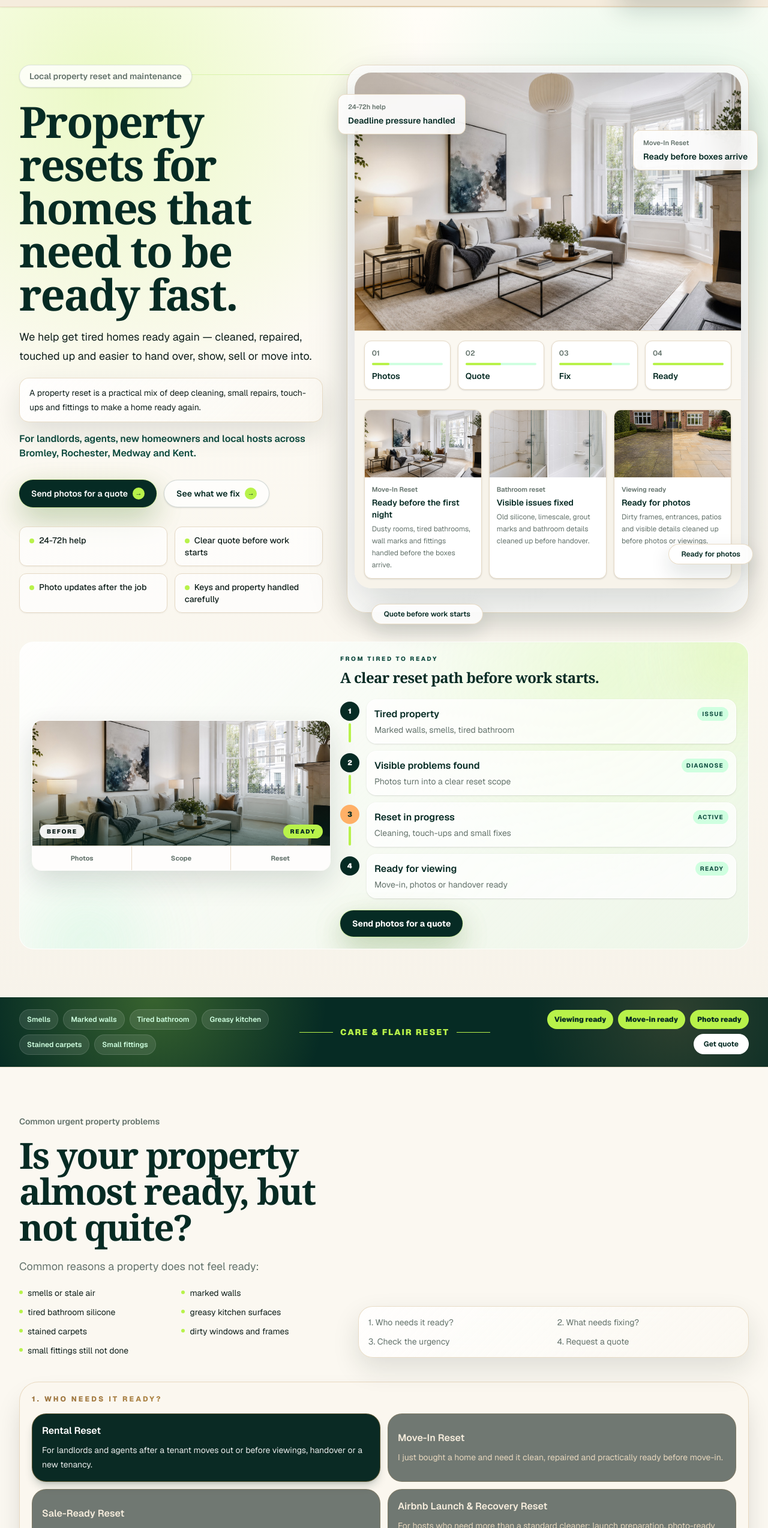
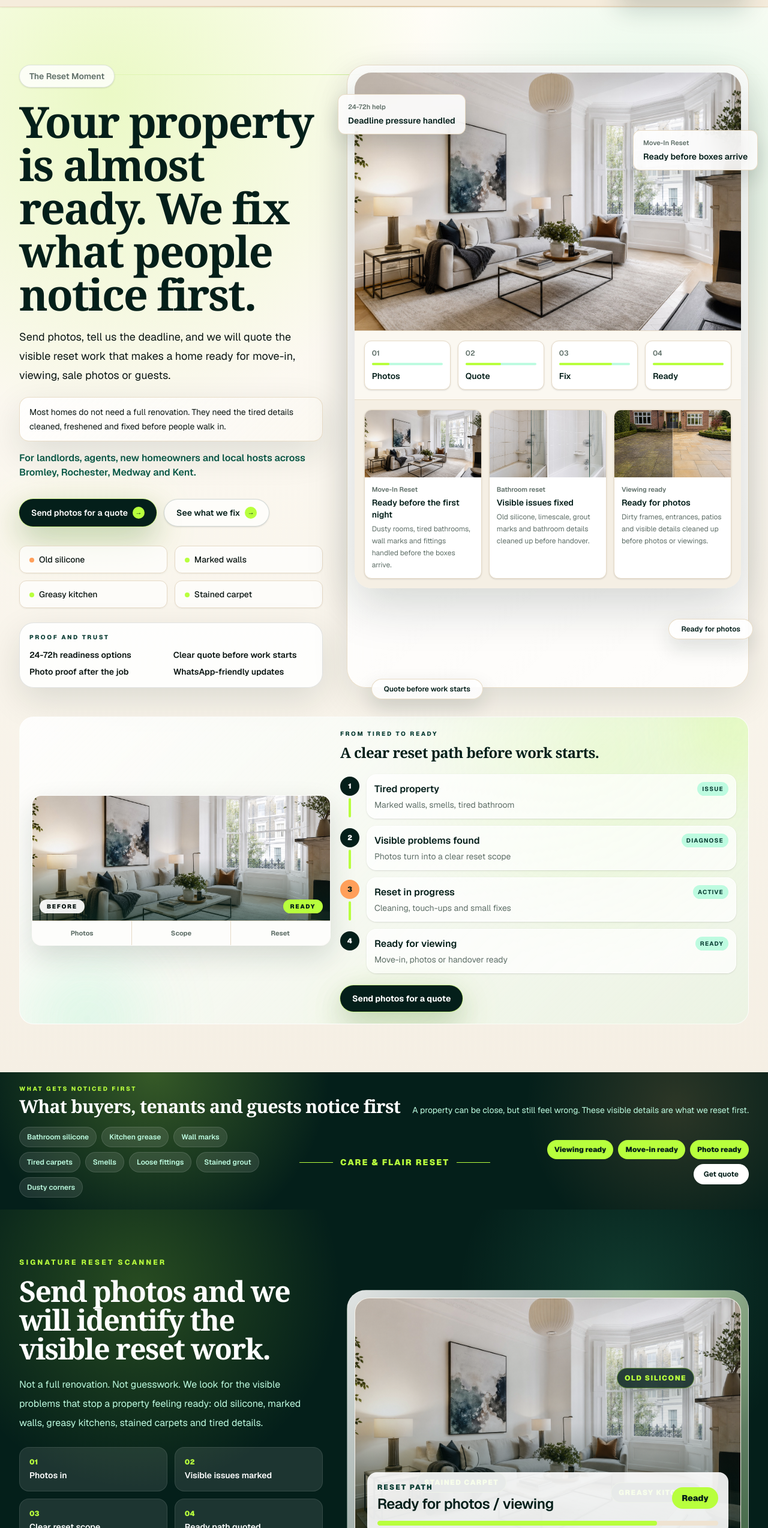
Before and after one commit to RomanKozhushko/Careandflair, a Next.js app: page / in a window 1280 px wide. Shown: the part 58-2606 px from the top of the page at 60% size. Built offline with nearby package versions, Linux system fonts and the light colour scheme; no server answers.

Commit message:
Rebuild homepage as cinematic reset experience

```diff
--- a/src/app/globals.css
+++ b/src/app/globals.css
@@ -1,29 +1,34 @@
 @import "tailwindcss";
 
 :root {
-  --cf-bg: #F7F3EA;
+  --cf-bg: #F5EFE4;
   --cf-bg-soft: #FBF8F1;
   --cf-bg-bright: #FFFDF7;
+  --cf-cream-2: #EFE3D1;
   --cf-card: rgba(255,255,255,0.78);
   --cf-card-solid: #FFFFFF;
-  --cf-deep-green: #062B24;
-  --cf-green: #0D4A3E;
-  --cf-green-2: #0D4A3E;
-  --cf-text: #10201C;
-  --cf-muted: #64736C;
+  --cf-white: #FFFFFF;
+  --cf-glass-strong: rgba(255,255,255,0.9);
+  --cf-deep: #041F1A;
+  --cf-deep-green: #041F1A;
+  --cf-green: #073B32;
+  --cf-green-2: #0B5A48;
+  --cf-text: #0C1714;
+  --cf-muted: #5F6F68;
   --cf-line: #E6DAC6;
-  --cf-lime: #B8F24A;
-  --cf-lime-strong: #9BE22D;
-  --cf-mint: #CFFFE0;
-  --cf-mint-strong: #76E7B2;
-  --cf-coral: #FFB067;
-  --cf-brass: #B88A3B;
+  --cf-lime: #B8FF3D;
+  --cf-lime-strong: #93E600;
+  --cf-mint: #BDFBE0;
+  --cf-mint-strong: #62E6AD;
+  --cf-coral: #FF9F5A;
+  --cf-brass: #B98A3D;
   --cf-brass-soft: #E4C98F;
   --cf-glass: rgba(255,255,255,0.72);
   --cf-dark-glass: rgba(6,43,36,0.82);
-  --cf-shadow-soft: 0 18px 45px rgba(16, 32, 28, 0.12);
-  --cf-shadow-lift: 0 30px 80px rgba(16,32,28,0.22);
-  --cf-glow-lime: 0 0 0 1px rgba(184,242,74,0.35), 0 18px 50px rgba(184,242,74,0.18);
+  --cf-shadow-soft: 0 20px 60px rgba(4,31,26,0.12);
+  --cf-shadow-lift: 0 30px 80px rgba(4,31,26,0.22);
+  --cf-shadow-deep: 0 35px 100px rgba(4,31,26,0.24);
+  --cf-glow-lime: 0 0 0 1px rgba(184,255,61,0.45), 0 20px 70px rgba(184,255,61,0.25);
   --background: var(--cf-bg);
   --foreground: var(--cf-text);
   --brand-green: var(--cf-deep-green);
@@ -195,6 +200,23 @@ h3,
   animation: cf-pulse-once 1.35s ease-out both;
 }
 
+.scanner-line {
+  position: absolute;
+  inset-block: 0;
+  width: 3px;
+  background: linear-gradient(180deg, transparent, var(--cf-lime), transparent);
+  box-shadow: 0 0 28px rgba(184, 255, 61, 0.76);
+  animation: cf-scan 3.4s ease-in-out infinite;
+}
+
+.scan-reveal-tag {
+  animation: cf-tag-pop 3.4s ease-in-out infinite;
+}
+
+.float-soft {
+  animation: cf-float-soft 5.6s ease-in-out infinite;
+}
+
 .reveal-on-scroll {
   animation: cf-reveal 0.7s ease both;
   animation-timeline: view();
@@ -261,6 +283,43 @@ h3,
   }
 }
 
+@keyframes cf-scan {
+  0%, 10% {
+    left: 8%;
+    opacity: 0;
+  }
+  18%, 78% {
+    opacity: 1;
+  }
+  90%, 100% {
+    left: 92%;
+    opacity: 0;
+  }
+}
+
+@keyframes cf-tag-pop {
+  0%, 18% {
+    opacity: 0;
+    transform: translateY(8px) scale(0.96);
+  }
+  30%, 78% {
+    opacity: 1;
+    transform: translateY(0) scale(1);
+  }
+  92%, 100% {
+    opacity: 0.72;
+  }
+}
+
+@keyframes cf-float-soft {
+  0%, 100% {
+    transform: translate3d(0, 0, 0);
+  }
+  50% {
+    transform: translate3d(0, -8px, 0);
+  }
+}
+
 @media (max-width: 767px) {
   * {
     scroll-behavior: auto !important;
@@ -275,6 +334,9 @@ h3,
   .reveal-on-scroll,
   .progress-sheen,
   .status-pulse-once,
+  .scanner-line,
+  .scan-reveal-tag,
+  .float-soft,
   .group:hover,
   [class*="hover\\:-translate-y"],
   [class*="hover\\:shadow"],
@@ -358,7 +420,10 @@ h3,
   .reveal-on-scroll,
   .progress-sheen,
   .progress-sheen::after,
-  .status-pulse-once {
+  .status-pulse-once,
+  .scanner-line,
+  .scan-reveal-tag,
+  .float-soft {
     transition: none;
     animation: none;
   }
--- a/src/app/page.tsx
+++ b/src/app/page.tsx
@@ -8,6 +8,7 @@ import { HeroSection } from "@/homepage/HeroSection";
 import { HowItWorksSection } from "@/homepage/HowItWorksSection";
 import { LazyInteractiveConversionCore } from "@/homepage/LazyInteractiveConversionCore";
 import { ResetPackagesSection } from "@/homepage/ResetPackagesSection";
+import { ResetScanner } from "@/homepage/ResetScanner";
 import { TrustBadges } from "@/homepage/TrustBadges";
 import { TransformationStrip } from "@/homepage/TransformationStrip";
 import { Footer } from "@/layout/Footer";
@@ -33,12 +34,13 @@ export default async function Home() {
       <main>
         <HeroSection content={content} />
         <TransformationStrip />
+        <ResetScanner image="/images/generated/hero-living-room-reset.jpg" />
+        <FlairSolutionsGrid content={content} />
+        <BeforeAfterPreview content={content} />
+        <HowItWorksSection content={content} />
         <LazyInteractiveConversionCore />
-        <FlairSolutionsGrid content={content} />
         <ResetPackagesSection content={content} />
         <TrustBadges content={content} />
-        <BeforeAfterPreview content={content} />
-        <HowItWorksSection content={content} />
         <GuardianPlansSection content={content} />
         <AreasServedSection content={content} />
         <FAQSection content={content} />
--- a/src/homepage/BeforeAfterPreview.tsx
+++ b/src/homepage/BeforeAfterPreview.tsx
@@ -13,31 +13,31 @@ export function BeforeAfterPreview({ content }: { content?: ContentBundle }) {
   if (!strongestItem) return null;
 
   return (
-    <section id="before-after" className="relative overflow-hidden bg-[var(--cf-bg-bright)] px-4 py-16 sm:px-6 lg:px-8">
-      <div className="absolute inset-0 bg-[radial-gradient(circle_at_10%_12%,rgba(118,231,178,0.18),transparent_24%),radial-gradient(circle_at_82%_18%,rgba(184,242,74,0.18),transparent_22%)]" />
+    <section id="before-after" className="relative overflow-hidden bg-[var(--cf-deep)] px-4 py-20 text-white sm:px-6 lg:px-8">
+      <div className="absolute inset-0 bg-[radial-gradient(circle_at_10%_12%,rgba(118,231,178,0.2),transparent_24%),radial-gradient(circle_at_82%_18%,rgba(184,255,61,0.2),transparent_22%)]" />
       <div className="mx-auto max-w-7xl">
         <div className="relative grid gap-6 lg:grid-cols-[0.82fr_1.18fr] lg:items-end">
-          <SectionHeader eyebrow="Before someone books a viewing" title="Proof you can see." subtitle="Most properties do not need a full renovation. They need the visible problems fixed first." />
-          <div className="light-glass-panel rounded-3xl px-5 py-4 text-sm font-semibold leading-6 text-[var(--cf-text)]">
+          <SectionHeader eyebrow="Before someone books a viewing" title="Proof you can see." subtitle="Most properties do not need a full renovation. They need the visible problems fixed first." light />
+          <div className="rounded-3xl border border-white/12 bg-white/10 px-5 py-4 text-sm font-semibold leading-6 text-[var(--cf-mint)] backdrop-blur">
             {section.subtitle}
           </div>
         </div>
 
-        <div className="glass-card relative mt-8 grid gap-8 overflow-hidden rounded-[2rem] p-4 sm:p-6 lg:grid-cols-[1.12fr_0.88fr] lg:items-center">
+        <div className="relative mt-8 grid gap-8 overflow-hidden rounded-[2rem] border border-white/12 bg-white/10 p-4 shadow-[var(--cf-shadow-deep)] backdrop-blur sm:p-6 lg:grid-cols-[1.12fr_0.88fr] lg:items-center">
           <BeforeAfterSlider item={strongestItem} />
           <div className="p-2 sm:p-4">
             <p className="brand-label text-xs brass-text">Common property problem</p>
-            <h3 className="mt-3 text-3xl font-semibold tracking-tight text-[var(--cf-deep-green)]">{strongestItem.title}</h3>
-            <p className="mt-2 text-sm font-semibold uppercase tracking-[0.16em] text-[var(--cf-muted)]">{strongestItem.category} · {strongestItem.location}</p>
+            <h3 className="mt-3 text-3xl font-semibold tracking-tight text-white">{strongestItem.title}</h3>
+            <p className="mt-2 text-sm font-semibold uppercase tracking-[0.16em] text-[var(--cf-mint)]">{strongestItem.category} · {strongestItem.location}</p>
             <div className="mt-5 flex flex-wrap gap-2">
               {["Viewing ready", "Move-in ready", "Photo ready", "Guest-ready recovery"].map((badge, index) => (
                 <span key={badge} className={`rounded-full px-4 py-2 text-sm font-semibold text-[var(--cf-deep-green)] ${index === 0 ? "status-pulse-once bg-[var(--cf-lime)]" : "bg-[var(--cf-mint)]"}`}>{badge}</span>
               ))}
             </div>
-            <div className="mt-5 grid gap-3 text-sm leading-6 text-[var(--cf-muted)]">
-              <p><span className="font-semibold text-[var(--cf-deep-green)]">Problem:</span> {strongestItem.problem}</p>
-              <p><span className="font-semibold text-[var(--cf-deep-green)]">Solution:</span> {strongestItem.solution}</p>
-              <p><span className="font-semibold text-[var(--cf-deep-green)]">Result:</span> {strongestItem.result}</p>
+            <div className="mt-5 grid gap-3 text-sm leading-6 text-[var(--cf-mint)]">
+              <p><span className="font-semibold text-white">Problem:</span> {strongestItem.problem}</p>
+              <p><span className="font-semibold text-white">Solution:</span> {strongestItem.solution}</p>
+              <p><span className="font-semibold text-white">Result:</span> {strongestItem.result}</p>
             </div>
             <div className="mt-6 flex flex-col gap-3 sm:flex-row">
               <Link href="/before-after" className="inline-flex justify-center rounded-full border border-[rgba(8,47,40,0.18)] bg-white/72 px-6 py-3 text-sm font-semibold text-[var(--cf-deep-green)] transition hover:border-[var(--cf-lime)] hover:bg-white">
--- a/src/homepage/HeroSection.tsx
+++ b/src/homepage/HeroSection.tsx
@@ -18,19 +18,28 @@ export function HeroSection({ content }: { content?: ContentBundle }) {
       <div className="absolute left-0 top-28 hidden h-px w-full bg-gradient-to-r from-transparent via-[rgba(183,232,106,0.7)] to-transparent lg:block" />
       <div className="relative mx-auto grid max-w-7xl gap-10 px-4 py-12 sm:px-6 lg:grid-cols-[0.86fr_1.14fr] lg:px-8 lg:pb-12 lg:pt-24">
         <div className="self-center">
-          <p className="inline-flex rounded-full border border-[rgba(8,47,40,0.12)] bg-white/78 px-4 py-2 text-sm font-semibold text-[var(--cf-muted)] shadow-sm">{section.eyebrow}</p>
-          <h1 className="mt-5 max-w-4xl text-4xl font-semibold tracking-[-0.03em] sm:text-6xl lg:text-7xl">{section.headline}</h1>
-          <p className="mt-5 max-w-2xl text-base leading-7 text-[var(--cf-text)] sm:text-lg sm:leading-8">{section.subheadline}</p>
-          {section.explanation ? <p className="light-glass-panel mt-5 max-w-2xl rounded-2xl px-4 py-3 text-sm leading-6 text-[var(--cf-text)]">{section.explanation}</p> : null}
+          <p className="inline-flex rounded-full border border-[rgba(8,47,40,0.12)] bg-white/78 px-4 py-2 text-sm font-semibold text-[var(--cf-muted)] shadow-sm">The Reset Moment</p>
+          <h1 className="mt-5 max-w-4xl text-4xl font-semibold tracking-[-0.03em] sm:text-6xl lg:text-7xl">Your property is almost ready. We fix what people notice first.</h1>
+          <p className="mt-5 max-w-2xl text-base leading-7 text-[var(--cf-text)] sm:text-lg sm:leading-8">Send photos, tell us the deadline, and we will quote the visible reset work that makes a home ready for move-in, viewing, sale photos or guests.</p>
+          {section.explanation ? <p className="light-glass-panel mt-5 max-w-2xl rounded-2xl px-4 py-3 text-sm leading-6 text-[var(--cf-text)]">Most homes do not need a full renovation. They need the tired details cleaned, freshened and fixed before people walk in.</p> : null}
           <p className="mt-4 max-w-2xl text-sm font-semibold leading-6 text-[var(--cf-green-2)] sm:text-base">{siteSettings.brandLine}</p>
           <div className="mt-8 flex flex-col gap-3 sm:flex-row"><CtaButton cta={primaryCta} className="cta-glow" /><CtaButton cta={secondaryCta} variant="secondary" /></div>
           <div className="mt-8 grid gap-3 sm:grid-cols-2">
-            {(section.trustBadges ?? []).slice(0, 4).map((badge, index) => (
+            {["Old silicone", "Marked walls", "Greasy kitchen", "Stained carpet"].map((badge, index) => (
               <div key={badge} className="interactive-border rounded-xl border border-[var(--cf-line)] bg-white/70 px-4 py-3 text-sm font-medium text-[var(--cf-text)] shadow-sm shadow-[#0a2a24]/5">
-                <span className="mr-2 inline-block h-2 w-2 rounded-full bg-[var(--cf-lime)] align-middle" aria-hidden="true" />
-                {index === 0 ? "24-72h help" : badge}
+                <span className={`mr-2 inline-block h-2 w-2 rounded-full align-middle ${index === 0 ? "bg-[var(--cf-coral)]" : "bg-[var(--cf-lime)]"}`} aria-hidden="true" />
+                {badge}
               </div>
             ))}
+          </div>
+          <div className="float-soft mt-6 rounded-[1.5rem] border border-[rgba(6,31,26,0.12)] bg-white/86 p-4 shadow-[var(--cf-shadow-soft)]">
+            <p className="brand-label text-[10px] text-[var(--cf-green)]">Proof and trust</p>
+            <div className="mt-3 grid gap-2 text-sm font-semibold text-[var(--cf-text)] sm:grid-cols-2">
+              <span>24-72h readiness options</span>
+              <span>Clear quote before work starts</span>
+              <span>Photo proof after the job</span>
+              <span>WhatsApp-friendly updates</span>
+            </div>
           </div>
         </div>
 
--- a/src/homepage/HowItWorksSection.tsx
+++ b/src/homepage/HowItWorksSection.tsx
@@ -5,13 +5,13 @@ import { SectionHeader } from "@/ui/SectionHeader";
 export function HowItWorksSection({ content }: { content?: ContentBundle }) {
   const { findSection } = createContentHelpers(content);
   const section = findSection("how-it-works");
-  const steps = section.steps ?? [];
+  const steps = [...(section.steps ?? []), { title: "You receive photo proof", description: "We send clear photos so you can see the property is ready before the next step." }];
 
   return (
     <section className="bg-[var(--cf-bg)] px-4 py-20 sm:px-6 lg:px-8">
       <div className="mx-auto max-w-7xl">
         <SectionHeader eyebrow="Simple process" title={section.title} subtitle={section.subtitle} align="center" />
-        <div className="relative mt-10 grid gap-4 md:grid-cols-4">
+        <div className="relative mt-10 grid gap-4 md:grid-cols-5">
           <div className="lime-accent absolute left-[12%] right-[12%] top-5 hidden h-1 rounded-full md:block" />
           {steps.map((step, index) => (
             <article key={step.title} className="reveal-on-scroll soft-3d-card relative rounded-xl border border-[var(--cf-line)] bg-white p-5 shadow-sm shadow-[#0a2a24]/5" style={{ animationDelay: `${index * 80}ms` }}>
--- a/src/homepage/InteractiveConversionCore.tsx
+++ b/src/homepage/InteractiveConversionCore.tsx
@@ -31,9 +31,9 @@ export function InteractiveConversionCore() {
       <div className="mx-auto max-w-7xl">
         <div className="grid gap-8 lg:grid-cols-[0.9fr_1.1fr] lg:items-end">
           <div>
-            <p className="text-sm font-semibold text-[var(--cf-muted)]">{config.eyebrow}</p>
-            <h2 className="mt-4 text-4xl font-semibold tracking-[-0.035em] sm:text-5xl lg:text-6xl">{config.title}</h2>
-            <p className="mt-5 max-w-2xl text-base leading-8 text-[var(--cf-muted)] sm:text-lg">{config.subtitle}</p>
+            <p className="text-sm font-semibold text-[var(--cf-green)]">Quote builder entry</p>
+            <h2 className="mt-4 text-4xl font-semibold tracking-[-0.035em] sm:text-5xl lg:text-6xl">Not sure what the property needs?</h2>
+            <p className="mt-5 max-w-2xl text-base leading-8 text-[var(--cf-muted)] sm:text-lg">Pick the visible problems and we will suggest the reset path before you send the quote request.</p>
             {config.commonReasons?.length ? (
               <ul className="mt-4 grid max-w-2xl gap-2 text-sm leading-6 text-[var(--cf-text)] sm:grid-cols-2">
                 {config.commonReasons.map((reason: string) => (
@@ -46,10 +46,10 @@ export function InteractiveConversionCore() {
             ) : null}
           </div>
           <div className="light-glass-panel grid gap-3 rounded-[1.5rem] p-4 text-sm text-[var(--cf-muted)] sm:grid-cols-2">
-            <span>{config.steps.mode}</span>
-            <span>{config.steps.problems}</span>
-            <span>{config.steps.score}</span>
-            <span>{config.steps.recommendation}</span>
+            <span className="rounded-xl bg-[var(--cf-mint)] px-3 py-2 font-semibold text-[var(--cf-green)]">{config.steps.mode}</span>
+            <span className="rounded-xl bg-white px-3 py-2">{config.steps.problems}</span>
+            <span className="rounded-xl bg-white px-3 py-2">{config.steps.score}</span>
+            <span className="rounded-xl bg-[var(--cf-lime)] px-3 py-2 font-black text-[var(--cf-deep)]">Your reset path</span>
           </div>
         </div>
 
--- /dev/null
+++ b/src/homepage/ResetScanner.tsx
@@ -0,0 +1,80 @@
+import Link from "next/link";
+import { VisualMedia } from "@/ui/VisualMedia";
+
+type ResetScannerProps = {
+  image?: string;
+};
+
+const scanTags = [
+  { label: "marked wall", className: "left-[10%] top-[18%]" },
+  { label: "old silicone", className: "right-[12%] top-[28%]" },
+  { label: "stained carpet", className: "left-[16%] bottom-[22%]" },
+  { label: "greasy kitchen", className: "right-[10%] bottom-[18%]" },
+];
+
+export function ResetScanner({ image }: ResetScannerProps) {
+  return (
+    <section className="relative overflow-hidden bg-[var(--cf-deep)] px-4 py-20 text-white sm:px-6 lg:px-8">
+      <div className="absolute inset-0 bg-[radial-gradient(circle_at_18%_18%,rgba(184,255,61,0.2),transparent_28%),radial-gradient(circle_at_82%_20%,rgba(98,230,173,0.14),transparent_24%)]" />
+      <div className="relative mx-auto grid max-w-7xl gap-10 lg:grid-cols-[0.86fr_1.14fr] lg:items-center">
+        <div>
+          <p className="brand-label text-xs text-[var(--cf-lime)]">Signature reset scanner</p>
+          <h2 className="mt-4 text-4xl font-semibold tracking-[-0.035em] sm:text-5xl">Send photos and we will identify the visible reset work.</h2>
+          <p className="mt-5 max-w-2xl text-base leading-8 text-[var(--cf-mint)]">
+            Not a full renovation. Not guesswork. We look for the visible problems that stop a property feeling ready: old silicone, marked walls, greasy kitchens, stained carpets and tired details.
+          </p>
+          <div className="mt-6 grid gap-3 sm:grid-cols-2">
+            {["Photos in", "Visible issues marked", "Clear reset scope", "Ready path quoted"].map((item, index) => (
+              <div key={item} className="rounded-2xl border border-white/10 bg-white/10 p-4">
+                <p className="text-xs font-black text-[var(--cf-lime)]">0{index + 1}</p>
+                <p className="mt-1 text-sm font-semibold text-white">{item}</p>
+              </div>
+            ))}
+          </div>
+          <Link href="/quote" className="cta-glow mt-8 inline-flex rounded-full bg-[var(--cf-lime)] px-6 py-3 text-sm font-black text-[var(--cf-deep)] transition hover:-translate-y-0.5 hover:bg-[var(--cf-lime-strong)]">
+            Send photos for a quote
+          </Link>
+        </div>
+
+        <div className="ad-depth-scene">
+          <div className="reset-journey-card relative overflow-hidden rounded-[2rem] border border-white/18 bg-white/10 p-3 shadow-[var(--cf-shadow-deep)] transition duration-300">
+            <div className="absolute inset-0 bg-[linear-gradient(115deg,rgba(255,255,255,0.16),transparent_42%,rgba(184,255,61,0.12))]" />
+            <div className="relative overflow-hidden rounded-[1.55rem] border border-white/20 bg-[var(--cf-bg)]">
+              <VisualMedia
+                src={image}
+                alt="Property reset scanner visual"
+                label="Reset scanner property visual"
+                className="h-[26rem]"
+                imageClassName="object-cover saturate-[0.96]"
+                sizes="(min-width: 1024px) 48vw, 92vw"
+              />
+              <div className="absolute inset-0 bg-gradient-to-t from-[rgba(4,31,26,0.8)] via-[rgba(4,31,26,0.12)] to-transparent" />
+              <div className="scanner-line" aria-hidden="true" />
+              {scanTags.map((tag, index) => (
+                <span
+                  key={tag.label}
+                  className={`scan-reveal-tag absolute ${tag.className} rounded-full border border-[var(--cf-lime)]/40 bg-[var(--cf-deep)]/82 px-3 py-2 text-xs font-black uppercase tracking-[0.12em] text-[var(--cf-lime)] shadow-[0_14px_34px_rgba(4,31,26,0.24)] backdrop-blur`}
+                  style={{ animationDelay: `${index * 180}ms` }}
+                >
+                  {tag.label}
+                </span>
+              ))}
+              <div className="absolute bottom-5 left-5 right-5 rounded-2xl border border-white/18 bg-white/90 p-4 text-[var(--cf-deep)] shadow-xl">
+                <div className="flex flex-col gap-3 sm:flex-row sm:items-center sm:justify-between">
+                  <div>
+                    <p className="text-xs font-black uppercase tracking-[0.16em] text-[var(--cf-green)]">Reset path</p>
+                    <p className="mt-1 text-2xl font-semibold tracking-tight">Ready for photos / viewing</p>
+                  </div>
+                  <span className="rounded-full bg-[var(--cf-lime)] px-4 py-2 text-sm font-black">Ready</span>
+                </div>
+                <div className="mt-3 h-2 overflow-hidden rounded-full bg-[var(--cf-cream-2)]">
+                  <div className="progress-sheen h-full w-[82%] rounded-full bg-[var(--cf-lime)]" />
+                </div>
+              </div>
+            </div>
+          </div>
+        </div>
+      </div>
+    </section>
+  );
+}
--- a/src/homepage/TransformationStrip.tsx
+++ b/src/homepage/TransformationStrip.tsx
@@ -1,16 +1,24 @@
 import Link from "next/link";
 
-const problems = ["Smells", "Marked walls", "Tired bathroom", "Greasy kitchen", "Stained carpets", "Small fittings"];
+const problems = ["Bathroom silicone", "Kitchen grease", "Wall marks", "Tired carpets", "Smells", "Loose fittings", "Stained grout", "Dusty corners"];
 const results = ["Viewing ready", "Move-in ready", "Photo ready"];
 
 export function TransformationStrip() {
   return (
     <section className="relative overflow-hidden bg-[var(--cf-deep-green)] px-4 py-5 text-white sm:px-6 lg:px-8">
       <div className="absolute inset-0 bg-[radial-gradient(circle_at_20%_0%,rgba(184,242,74,0.28),transparent_28%),radial-gradient(circle_at_88%_24%,rgba(255,176,103,0.16),transparent_22%)]" />
-      <div className="relative mx-auto grid max-w-7xl gap-4 lg:grid-cols-[1fr_auto_0.92fr] lg:items-center">
+      <div className="relative mx-auto max-w-7xl">
+        <div className="mb-4 flex flex-col gap-2 sm:flex-row sm:items-end sm:justify-between">
+          <div>
+            <p className="brand-label text-[10px] text-[var(--cf-lime)]">What gets noticed first</p>
+            <h2 className="mt-1 text-2xl font-semibold tracking-tight sm:text-3xl">What buyers, tenants and guests notice first</h2>
+          </div>
+          <p className="max-w-xl text-sm leading-6 text-[var(--cf-mint)]">A property can be close, but still feel wrong. These visible details are what we reset first.</p>
+        </div>
+        <div className="grid gap-4 lg:grid-cols-[1fr_auto_0.92fr] lg:items-center">
         <div className="flex flex-wrap gap-2">
           {problems.map((problem) => (
-            <span key={problem} className="rounded-full border border-white/12 bg-white/10 px-3 py-2 text-xs font-semibold text-[var(--cf-mint)]">{problem}</span>
+            <span key={problem} className="status-pulse-once rounded-full border border-white/12 bg-white/10 px-3 py-2 text-xs font-semibold text-[var(--cf-mint)]">{problem}</span>
           ))}
         </div>
         <div className="flex items-center gap-3 text-sm font-black uppercase tracking-[0.14em] text-[var(--cf-lime)]">
@@ -24,6 +32,7 @@ export function TransformationStrip() {
           ))}
           <Link href="/quote" className="rounded-full border border-white/20 bg-white px-4 py-2 text-xs font-bold text-[var(--cf-deep-green)] transition hover:bg-[var(--cf-mint)]">Get quote</Link>
         </div>
+        </div>
       </div>
     </section>
   );
```
